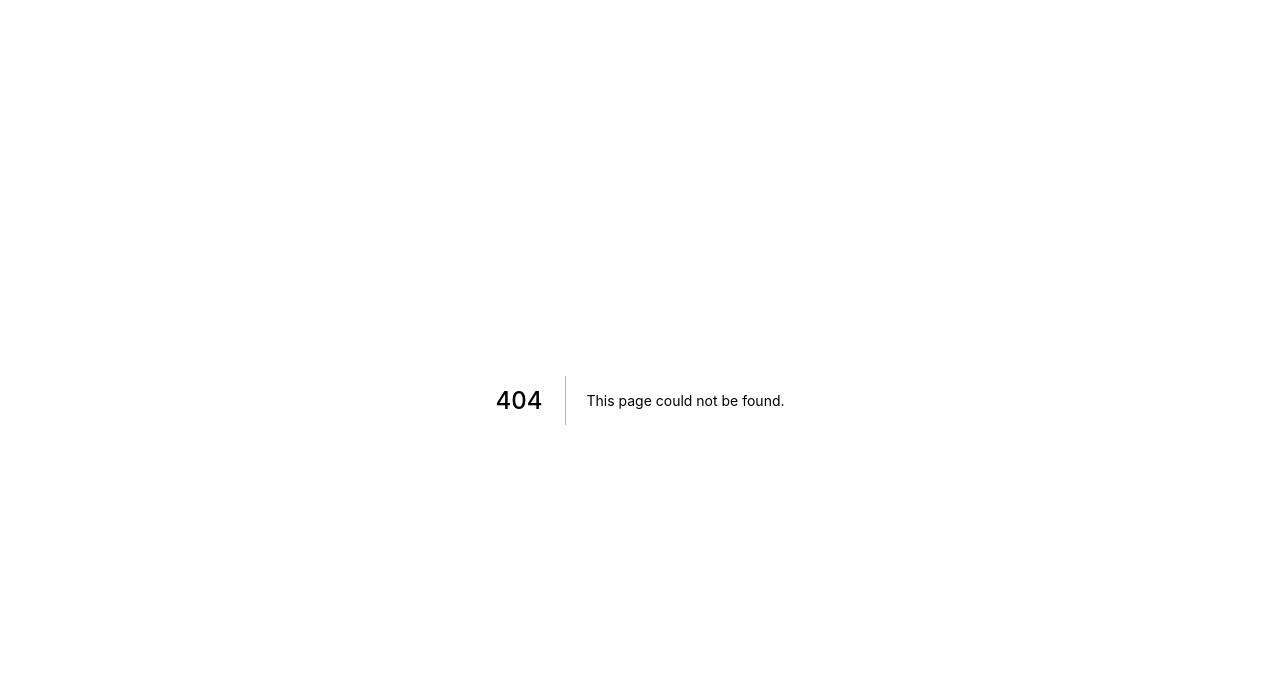
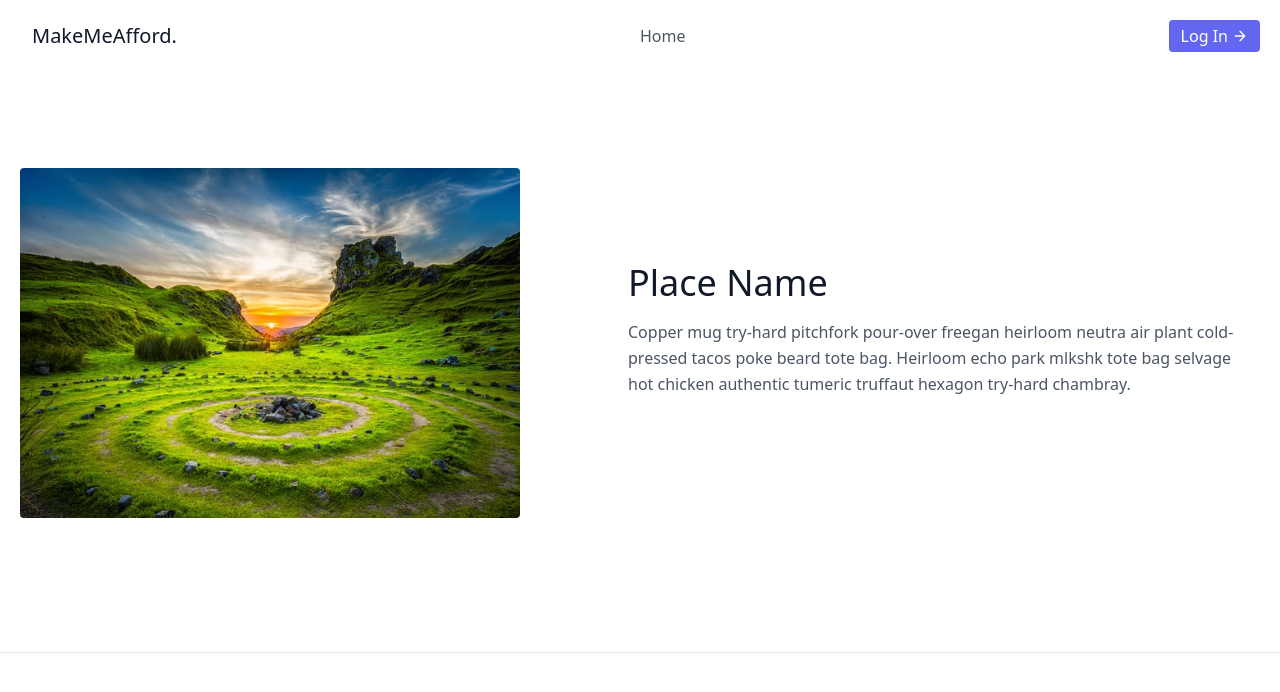
Before and after one commit to swasthikshetty10/hackverse22, a Next.js app: page /info in a window 1280 px wide. Before the commit this address had no page. Shown: the top 692 px of the page. Built offline with nearby package versions, Linux system fonts and the light colour scheme; no server answers.

Commit message:
place-info

```diff
--- /dev/null
+++ b/pages/info.js
@@ -0,0 +1,14 @@
+import React from 'react'
+import Info from '../src/components/Info/index'
+import NavBar from "../src/components/Navbar/navbar"
+
+function Dashboard() {
+    return (
+        <div className=''>
+            <NavBar />
+            <Info />
+        </div>
+    )
+}
+
+export default Dashboard
--- a/src/components/Dashboard/index.js
+++ b/src/components/Dashboard/index.js
@@ -49,9 +49,10 @@ function DashboardIndex() {
          <div className="p-2 w-full pt-8 mt-8 border-t border-gray-200 text-center"></div>
       </section>
 
-      <div className="min-h-screen p-3 relative">
-         <h1 className="text-center title-font sm:text-4xl text-3xl font-medium text-gray-900">Nearby Tourist Attractions</h1>
-         <div className="w-96 mx-auto">
+      <h1 className="mb-14 text-center title-font sm:text-4xl text-3xl font-medium text-gray-900">Nearby Tourist Attractions</h1>
+      <div className="mb-14 h-96 p-3 relative">
+
+         <div className="mt-96 w-96 mx-auto">
 
             <div className="">
                <input className="sr-only peer" type="radio" name="carousel" id="carousel-1" checked />
@@ -63,7 +64,7 @@ function DashboardIndex() {
                      </h1>
                      <p className="hover:cursor-pointer py-3 text-gray-600 leading-6">Location.
                      </p>
-                     <a href="/"><button className="inline-flex text-white bg-indigo-500 border-0 py-2 px-6 focus:outline-none hover:bg-indigo-600 rounded text-lg">View Budget</button></a>
+                     <a href="/info"><button className="inline-flex text-white bg-indigo-500 border-0 py-2 px-6 focus:outline-none hover:bg-indigo-600 rounded text-lg">View Budget</button></a>
                   </div>
                   <div className="absolute top-1/2 w-full flex justify-between z-20">
                      <label for="carousel-3" className="inline-block text-red-600 cursor-pointer -translate-x-5 bg-white rounded-full shadow-md active:translate-y-0.5">
@@ -91,7 +92,7 @@ function DashboardIndex() {
                      </h1>
                      <p className="hover:cursor-pointer py-3 text-gray-600 leading-6">Location.
                      </p>
-                     <a href="/"><button className="inline-flex text-white bg-indigo-500 border-0 py-2 px-6 focus:outline-none hover:bg-indigo-600 rounded text-lg">View Budget</button></a>
+                     <a href="/info"><button className="inline-flex text-white bg-indigo-500 border-0 py-2 px-6 focus:outline-none hover:bg-indigo-600 rounded text-lg">View Budget</button></a>
                   </div>
                   <div className="absolute top-1/2 w-full flex justify-between z-20">
                      <label for="carousel-1" className="inline-block text-blue-600 cursor-pointer -translate-x-5 bg-white rounded-full shadow-md active:translate-y-0.5">
@@ -119,7 +120,7 @@ function DashboardIndex() {
                      </h1>
                      <p className="hover:cursor-pointer py-3 text-gray-600 leading-6">Location.
                      </p>
-                     <a href="/"><button className="inline-flex text-white bg-indigo-500 border-0 py-2 px-6 focus:outline-none hover:bg-indigo-600 rounded text-lg">View Budget</button></a>
+                     <a href="/info"><button className="inline-flex text-white bg-indigo-500 border-0 py-2 px-6 focus:outline-none hover:bg-indigo-600 rounded text-lg">View Budget</button></a>
                   </div>
                   <div className="absolute top-1/2 w-full flex justify-between z-20">
                      <label for="carousel-2" className="inline-block text-yellow-600 cursor-pointer -translate-x-5 bg-white rounded-full shadow-md active:translate-y-0.5">
--- /dev/null
+++ b/src/components/Info/index.js
@@ -0,0 +1,32 @@
+import Image from 'next/image'
+import React from 'react'
+import place from '../../../public/place.jpeg'
+
+function Information() {
+    return (
+        <section className="text-gray-600 body-font">
+         <div className="container mx-auto flex px-5 py-24 md:flex-row flex-col items-center">
+            <div className="lg:max-w-lg lg:w-full md:w-1/2 w-5/6 mb-10 md:mb-0">
+               <Image
+                  src={place}
+                  className="object-cover object-center rounded"
+                  alt="Picture of the author"
+                  width="500px"
+                  height="350px"
+               />
+            </div>
+            <div className="lg:flex-grow md:w-1/2 lg:pl-24 md:pl-16 flex flex-col md:items-start md:text-left items-center text-center">
+               <h1 className="title-font sm:text-4xl text-3xl mb-4 font-medium text-gray-900">Place Name
+               </h1>
+               <p className="mb-8 leading-relaxed">Copper mug try-hard pitchfork pour-over freegan heirloom neutra air plant cold-pressed tacos poke beard tote bag. Heirloom echo park mlkshk tote bag selvage hot chicken authentic tumeric truffaut hexagon try-hard chambray.</p>
+               <div className="flex justify-center">
+               </div>
+            </div>
+         </div>
+
+         <div className="p-2 w-full pt-8 mt-8 border-t border-gray-200 text-center"></div>
+      </section>
+    )
+}
+
+export default Information
--- a/src/components/Navbar/navbar.js
+++ b/src/components/Navbar/navbar.js
@@ -11,6 +11,8 @@ function NavBar() {
                     </a>
                     <nav class="md:ml-auto md:mr-auto flex flex-wrap items-center text-base justify-center">
                         <a href="/" class="mr-5 hover:text-gray-900">Home</a>
+                        <a href="/dashboard" class="mr-5 hover:text-gray-900">Make Budget</a>
+                        <a href="/" class="mr-5 hover:text-gray-900">Contact Us</a>
                     </nav>
                     <a class="mr-5 hover:text-gray-900">Signed in as {session.user.email}</a>
                     <button onClick={() => signOut()} class="inline-flex items-center bg-indigo-500 border-0 py-1 px-3 focus:outline-none hover:bg-indigo-600 rounded text-white mt-4 md:mt-0">Log Out
```
